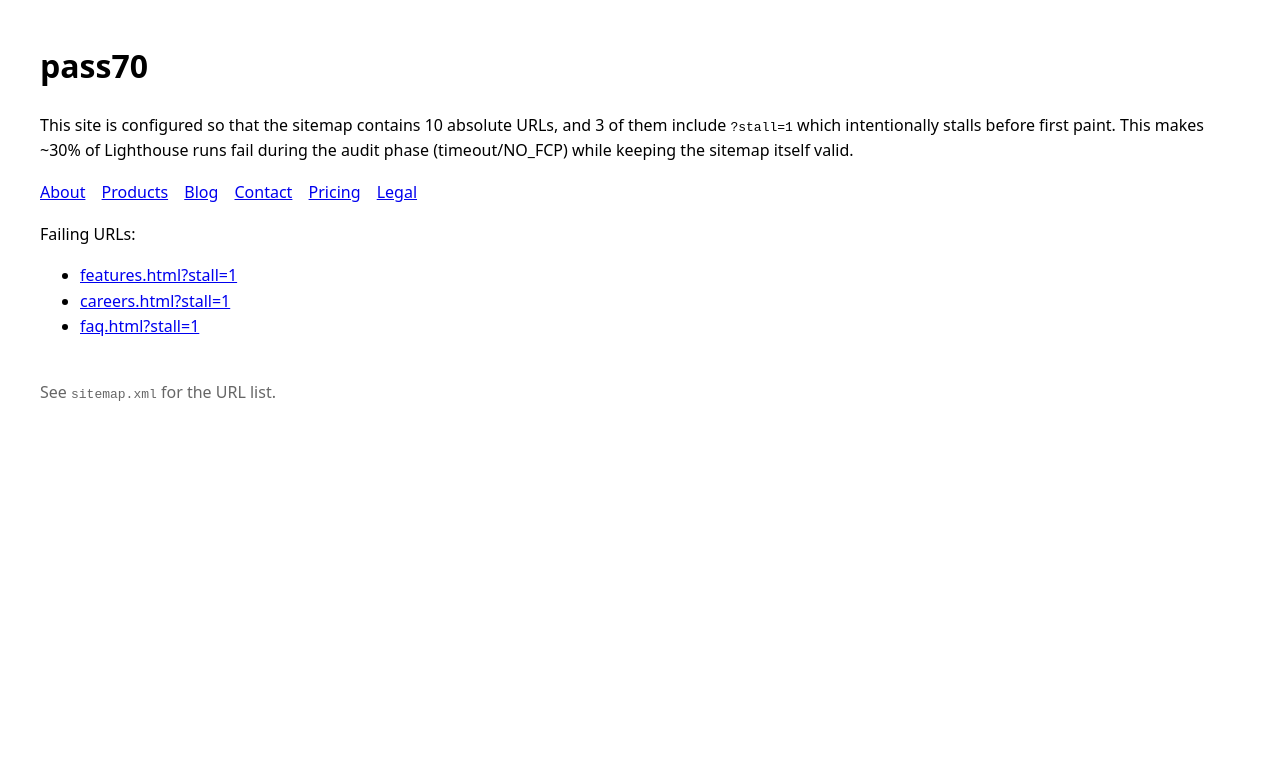
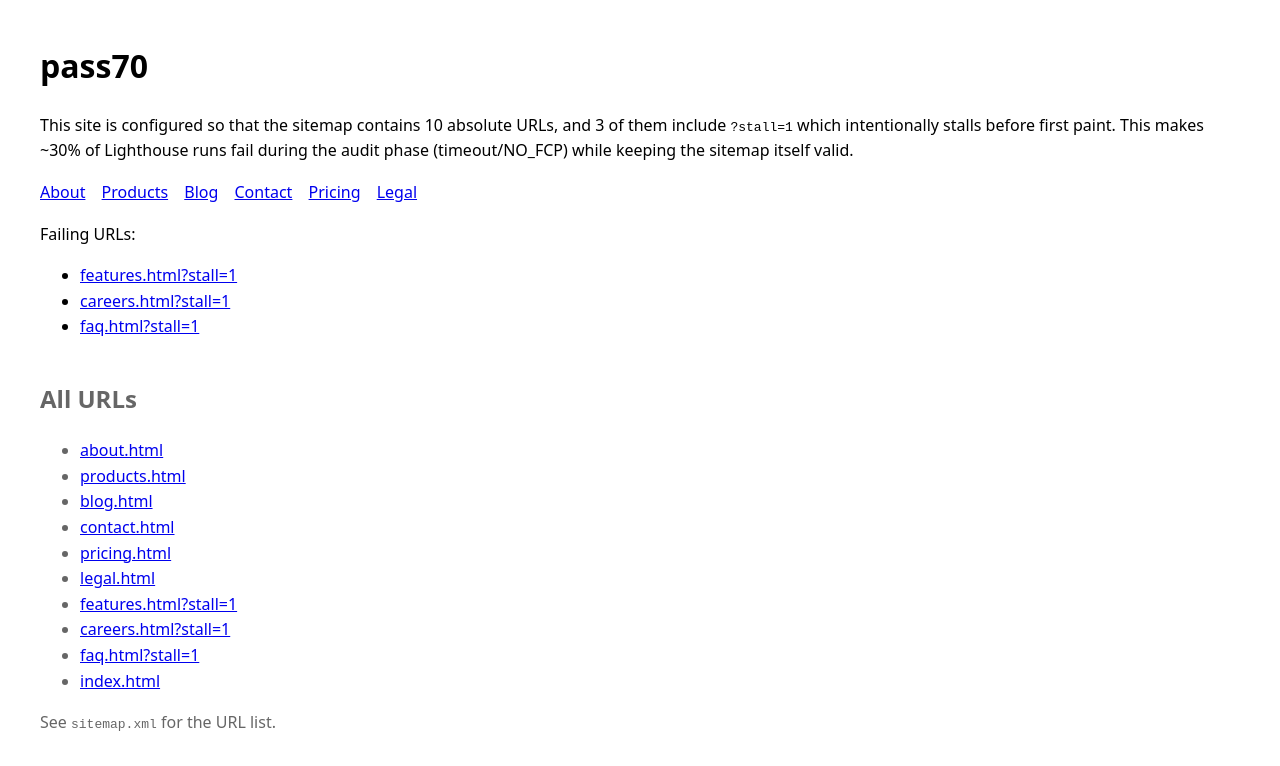
Before and after one commit to patrickbynd/errorpercent-pass70, a plain HTML site: page index.html in a window 1280 px wide. Drawn offline with Linux system fonts and the light colour scheme.

Commit message:
pass70: show all 10 URLs on homepage

```diff
--- a/index.html
+++ b/index.html
@@ -27,7 +27,7 @@
 	</nav>
 	<p><p><p>Failing URLs:</p><ul><li><a href="features.html?stall=1">features.html?stall=1</a></li><li><a href="careers.html?stall=1">careers.html?stall=1</a></li><li><a href="faq.html?stall=1">faq.html?stall=1</a></li></ul>
 	<footer>
-		<p>See <code>sitemap.xml</code> for the URL list.</p>
+		<p><h2>All URLs</h2><ul><li><a href="about.html">about.html</a></li><li><a href="products.html">products.html</a></li><li><a href="blog.html">blog.html</a></li><li><a href="contact.html">contact.html</a></li><li><a href="pricing.html">pricing.html</a></li><li><a href="legal.html">legal.html</a></li><li><a href="features.html?stall=1">features.html?stall=1</a></li><li><a href="careers.html?stall=1">careers.html?stall=1</a></li><li><a href="faq.html?stall=1">faq.html?stall=1</a></li><li><a href="index.html">index.html</a></li></ul><p>See <code>sitemap.xml</code> for the URL list.</p></p>
 	</footer>
 </body>
 </html>
```
